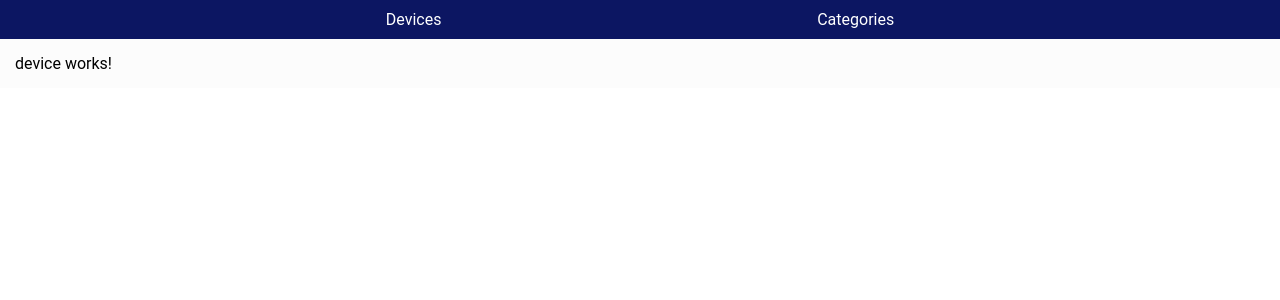
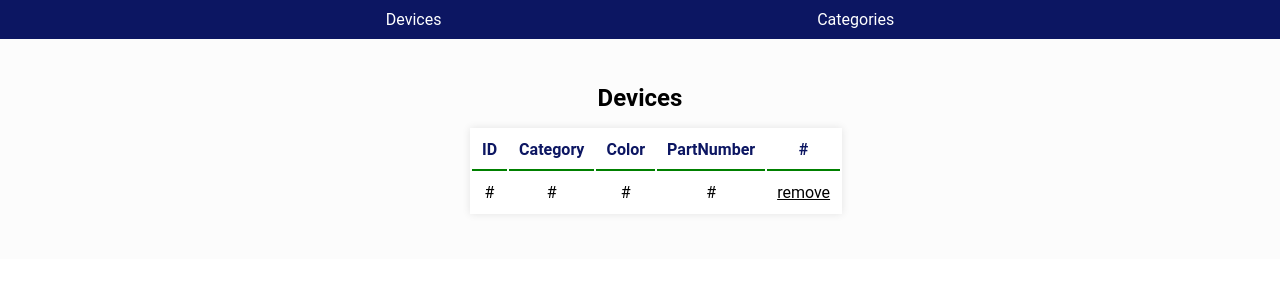
Before and after one commit to daniloscipioni/challenge-eldorado, an Angular app: page /devices in a window 1280 px wide. Shown: the top 300 px of the page. Built offline with nearby package versions, Linux system fonts and the light colour scheme.

Commit message:
Add tabled for device and categorie components

```diff
--- a/src/app/category/category.component.html
+++ b/src/app/category/category.component.html
@@ -1 +1,18 @@
-<p>category works!</p>
+<section class="container">
+  <h2 class="title">Categories</h2>
+
+  <table class="table">
+    <thead class="table__header">
+      <th class="table__header__content">ID</th>
+      <th class="table__header__content">Category</th>
+      <th class="table__header__content">#</th>
+    </thead>
+    <tbody>
+      <tr class="table__row">
+        <td class="table__content">#</td>
+        <td class="table__content">#</td>
+        <td class="table__content"><a href="#">remove</a></td>
+      </tr>
+    </tbody>
+  </table>
+</section>
--- a/src/app/category/category.component.scss
+++ b/src/app/category/category.component.scss
@@ -0,0 +1,37 @@
+.title {
+  text-align: center;
+  font-size: 24px;
+  margin-bottom: 16px;
+}
+
+.table {
+  text-align: center;
+  margin: 0 auto;
+  background-color: white;
+  box-shadow: 0 0 8px rgba(0, 0, 0, 0.1);
+
+  &__header {
+    color: var(--primary);
+
+    &__content {
+      padding: 10px;
+      border-bottom: 2px solid green;
+    }
+  }
+
+  &__row {
+    margin-bottom: 10px;
+    border-radius: 4px;
+
+    &:last-child {
+      .table__content {
+        border-bottom: none;
+      }
+    }
+  }
+
+  &__content {
+    padding: 10px;
+    border-bottom: 1px solid var(--cinza-claro);
+  }
+}
--- a/src/app/device/device.component.html
+++ b/src/app/device/device.component.html
@@ -1 +1,22 @@
-<p>device works!</p>
+<section class="container">
+  <h2 class="title">Devices</h2>
+
+  <table class="table">
+    <thead class="table__header">
+      <th class="table__header__content">ID</th>
+      <th class="table__header__content">Category</th>
+      <th class="table__header__content">Color</th>
+      <th class="table__header__content">PartNumber</th>
+      <th class="table__header__content">#</th>
+    </thead>
+    <tbody>
+      <tr class="table__row">
+        <td class="table__content">#</td>
+        <td class="table__content">#</td>
+        <td class="table__content">#</td>
+        <td class="table__content">#</td>
+        <td class="table__content"><a href="#">remove</a></td>
+      </tr>
+    </tbody>
+  </table>
+</section>
--- a/src/app/device/device.component.scss
+++ b/src/app/device/device.component.scss
@@ -0,0 +1,37 @@
+.title {
+  text-align: center;
+  font-size: 24px;
+  margin-bottom: 16px;
+}
+
+.table {
+  text-align: center;
+  margin: 0 auto;
+  background-color: white;
+  box-shadow: 0 0 8px rgba(0, 0, 0, 0.1);
+
+  &__header {
+    color: var(--primary);
+
+    &__content {
+      padding: 10px;
+      border-bottom: 2px solid green;
+    }
+  }
+
+  &__row {
+    margin-bottom: 10px;
+    border-radius: 4px;
+
+    &:last-child {
+      .table__content {
+        border-bottom: none;
+      }
+    }
+  }
+
+  &__content {
+    padding: 10px;
+    border-bottom: 1px solid var(--cinza-claro);
+  }
+}
```
